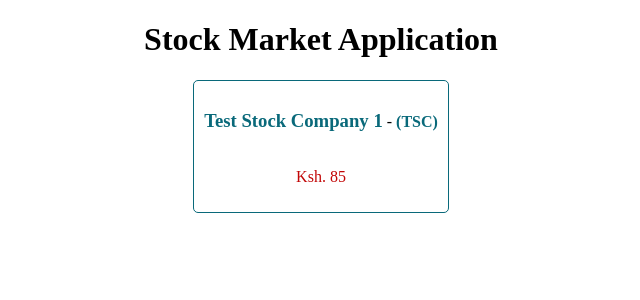
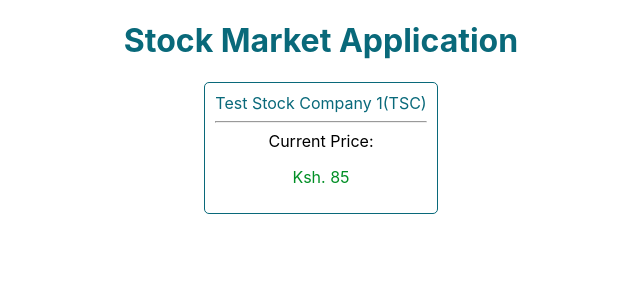
Before and after one commit to ogaroh/stock-market, an Angular app: page / in a window 1280 px wide. Shown: the top 300 px of the page, without its empty margins (319-959 px from the left). Built offline with nearby package versions, Linux system fonts and the light colour scheme.

Commit message:
stock marketss home

```diff
--- a/src/app/stock/stock-item/stock-item.component.css
+++ b/src/app/stock/stock-item/stock-item.component.css
@@ -7,11 +7,11 @@
     padding: 10px;
 }
 
-.stock-container .name h3, .stock-container .name h4 {
+.stock-container .name {
     display: inline-block;
     color: #09697a;
 }
 
 .stock-container .price p {
-    color: #c20606;
+    color: #018f25;
 }
--- a/src/app/stock/stock-item/stock-item.component.html
+++ b/src/app/stock/stock-item/stock-item.component.html
@@ -1,8 +1,9 @@
 <div class="stock-container">
     <div class="name">
-        <h3>{{name}}</h3> - <h4>({{code}})</h4>
+        {{name + '(' + code + ')'}}
     </div>
+    <hr>
     <div class="price">
-        <p>Ksh. {{price}}</p>
+        Current Price:  <p>Ksh. {{price}}</p>
     </div>
 </div>
--- a/src/styles.css
+++ b/src/styles.css
@@ -1 +1,12 @@
 /* You can add global styles to this file, and also import other style files */
+
+html {
+    font-family: -apple-system, BlinkMacSystemFont, 'Segoe UI', Roboto, Oxygen, Ubuntu, Cantarell, 'Open Sans', 'Helvetica Neue', sans-serif;
+}
+
+h1, h2, h3, hr {
+    color: #09697a;
+}
+ body {
+     margin: 1px;
+ }
```
